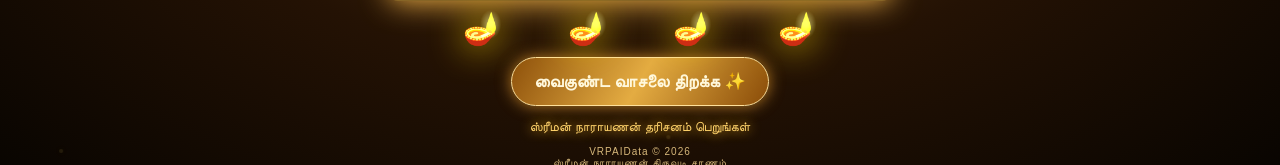
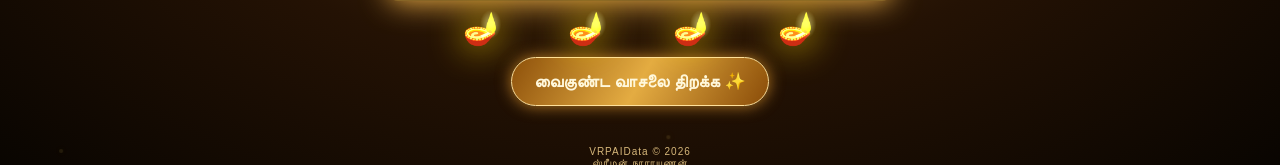
Before and after one commit to vrpaidata-source/Vaikundam, a plain HTML site: page index.html in a window 1280 px wide. Shown: the part 635-800 px from the top of the page. Drawn offline with Linux system fonts and the light colour scheme.

Commit message:
Update Tamil text in index.html

```diff
--- a/index.html
+++ b/index.html
@@ -575,7 +575,7 @@ footer {
   </button>
 
   <p id="statusText" class="gold">
-    ஸ்ரீமன் நாராயணன் தரிசனம் பெறுங்கள்
+
   </p>
 
   <!-- SENDER NAME ONLY -->
@@ -635,7 +635,7 @@ footer {
 
   <footer>
     VRPAIData © 2026<br>
-    ஸ்ரீமன் நாராயணன் திருவடி சரணம்
+    ஸ்ரீமன் நாராயணன்
   </footer>
 
 </div>
```
